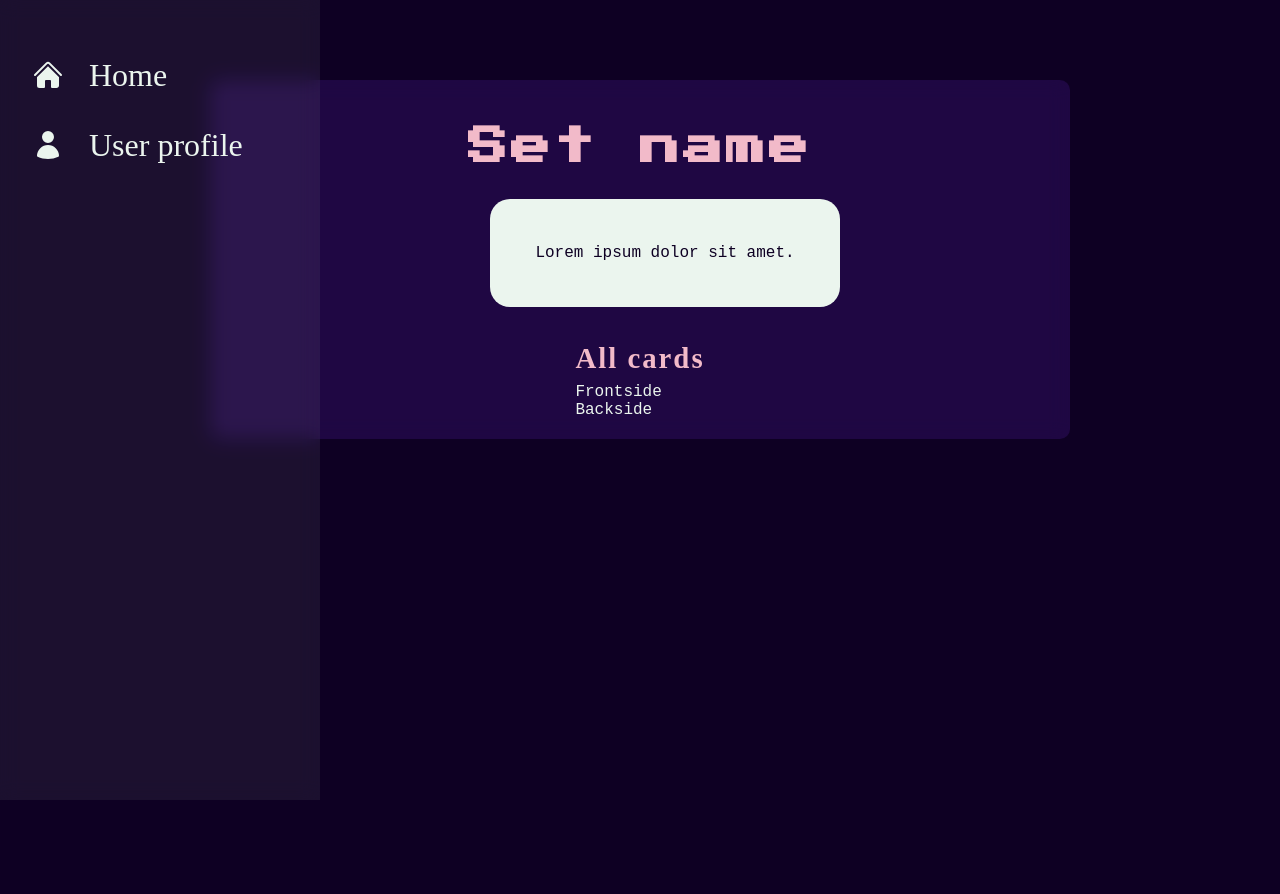
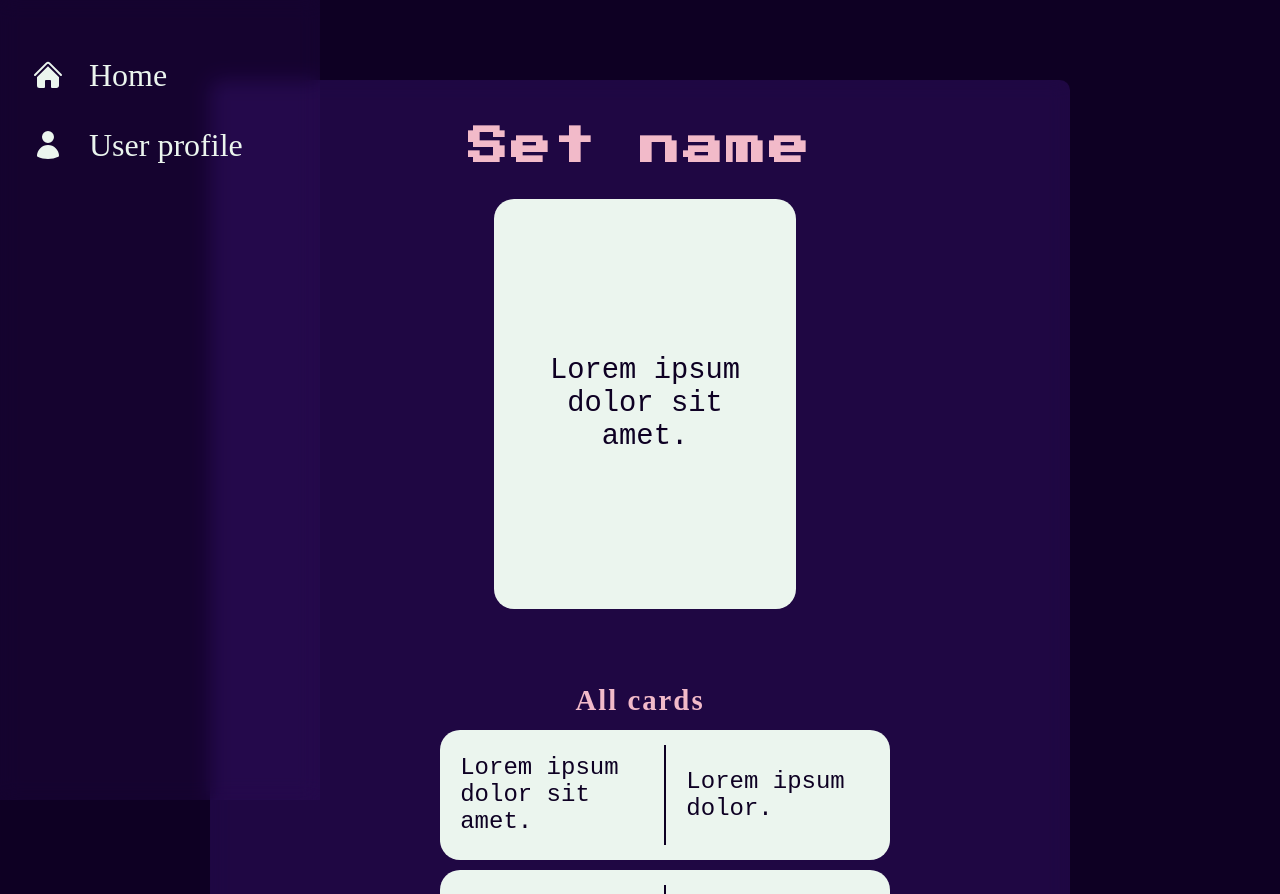
Before and after one commit to Paavkaa/Flash-cards, a React (Create React App) app: page /set in a window 1280 px wide. Shown: the top 894 px of the page. Before the commit the page ends 800 px from the top, so only its background shows below. Built offline with nearby package versions, Linux system fonts and the light colour scheme; a web font is replaced by a local one.

Commit message:
Cards now work right, edited styles of cards + Created preview of cards in set

```diff
--- a/src/home/home.tsx
+++ b/src/home/home.tsx
@@ -18,11 +18,10 @@ export default function Home() {
                 <h2 className="Subtitle">Learn fast way with flash cards</h2>
             </div>
 
-            <div className="flex justifyCenter">
-                <div className="previewCard">
+            <div className="flex justifyCenter gap20">
                 <Card
                     frontSide={
-                            <div className={"flex column alignCenter justifyCenter"}>
+                        <div className={"flex column alignCenter justifyCenter largeCard"}>
                             <h3>Create account</h3>
                             <p>Lorem ipsum dolor sit amet, consectetur adipisicing elit. Autem, tempore?</p>
                             <a href="/register" onClick={handleLinkClick} className="smallButton">Register</a>
@@ -30,14 +29,13 @@ export default function Home() {
                     }
 
                     backSide={
-                            <div className={"flex column alignCenter justifyCenter"}>
+                        <div className={"flex column alignCenter justifyCenter largeCard"}>
                             <h3>Have account</h3>
                             <p>Lorem ipsum dolor sit amet, consectetur adipisicing elit. Autem, tempore?</p>
                             <a href="/login" onClick={handleLinkClick} className="smallButton">Log in</a>
                         </div>
                     }
                 />
-                </div>
 
                 <div className="divBackground width50">
                     Lorem ipsum dolor sit amet, consectetur adipisicing elit. Accusamus blanditiis commodi corporis
--- a/src/index.css
+++ b/src/index.css
@@ -178,7 +178,11 @@ a:hover {
 }
 
 .justifySpaceBetween {
-  justify-content: space-between;
+  justify-content: space-between !important;
+}
+
+.justifySpaceEvenly {
+  justify-content: space-evenly !important;
 }
 
 /* content width */
@@ -198,6 +202,10 @@ a:hover {
     width: 50%;
   }
 
+  .width30 {
+    width: 30%;
+  }
+
 /* content height */
   .height100 {
     height: 100%;
@@ -207,15 +215,25 @@ a:hover {
     height: 50%;
   }
 
-/* text position */
-
-.textCenter {
-    text-align: center;
-}
+/* gap and spacing */
+  .gap20 {
+    gap: 20px;
+  }
 
 /* Margin and padding */
   .marginBottom20 {
     margin-bottom: 20px;
+  }
+
+/* TEXT */
+/* text color */
+  .textDark {
+    color: var(--primary-background);
+  }
+
+/* text position */
+  .textCenter {
+    text-align: center;
   }
 
 /* OTHER */
--- a/src/login/setPage.tsx
+++ b/src/login/setPage.tsx
@@ -1,5 +1,7 @@
 import React from "react";
-import Nav, {Card} from "../utils";
+import Nav, {Card, Divider} from "../utils";
+import {IonItemDivider} from "@ionic/react";
+import {RxDividerVertical} from "react-icons/rx";
 
 export default function SetPage() {
     return (
@@ -10,35 +12,48 @@ export default function SetPage() {
 
                 <Card
                     frontSide={
-                        <>
+                        <div className="largeCard flex alignCenter justifyCenter textCenter">
                             <p>Lorem ipsum dolor sit amet.</p>
-                        </>
+                        </div>
 
                     }
 
                     backSide={
-                        <>
+                        <div className="largeCard flex alignCenter justifyCenter textCenter">
                             <p>Lorem ipsum dolor sit amet.</p>
-                        </>
+
+                        </div>
                     }
                 />
 
-                <div>
-                    <h3>All cards</h3>
+                <div className="width50">
+                    <h3 className="textCenter">All cards</h3>
                     <div className="flex column">
-                        <div>
-                            <div>
-                                <p>Frontside</p>
-                            </div>
-
-                            <div>
-                                <p>Backside</p>
-                            </div>
-                        </div>
-
+                        <CardPreview />
+                        <CardPreview />
+                        <CardPreview />
+                        <CardPreview />
+                        <CardPreview />
+                        <CardPreview />
                     </div>
                 </div>
             </div>
         </div>
     );
 }
+
+function CardPreview() {
+    return (
+        <div className="card previewCard flex justifySpaceEvenly">
+            <div className="width50">
+                <p>Lorem ipsum dolor sit amet.</p>
+            </div>
+
+            <Divider/>
+
+            <div className="width50">
+                <p>Lorem ipsum dolor.</p>
+            </div>
+        </div>
+    );
+}
--- a/src/login/userPage.tsx
+++ b/src/login/userPage.tsx
@@ -1,17 +1,17 @@
 import React, { useState } from "react";
-import Nav, {Card, CardPreview} from "../utils";
+import Nav, {Card, SetPreview} from "../utils";
 import {HiArrowRight, HiArrowLeft} from "react-icons/hi";
 
 export default function UserPage() {
-    const fav = Array.from({ length: 14 }, (_, i) => <CardPreview key={i} />);
-    const all = Array.from({ length: 28 }, (_, i) => <CardPreview key={i} />);
+    const fav = Array.from({ length: 14 }, (_, i) => <SetPreview key={i} />);
+    const all = Array.from({ length: 28 }, (_, i) => <SetPreview key={i} />);
     return (
         <div className="main">
             <Nav />
             <h1>Welcome "user"</h1>
 
             <GridDisplaying headerText={'Favourite'} numToDisplay={8} allSets={fav} styles={"divBackground marginBottom20"} />
-            <GridDisplaying headerText={'All sets'} numToDisplay={12} allSets={all} styles={"divBackground"} />
+            <GridDisplaying headerText={'All sets'} numToDisplay={16} allSets={all} styles={"divBackground marginBottom20"} />
         </div>
     );
 }
--- a/src/utils/index.tsx
+++ b/src/utils/index.tsx
@@ -53,11 +53,6 @@ export function footer() {
     )
 }
 
-/*
-* TODO: Make Card() clean template and add content as props
-*   - Add a prop for the both sides of the card
-*   - Maybe the preview card can be a separate component ???
-* */
 interface CardProps {
     frontSide: React.ReactNode;
     backSide: React.ReactNode;
@@ -105,29 +100,26 @@ export const Card: React.FC<CardProps> = ({ frontSide, backSide }) => {
         config: { mass: 5, tension: 500, friction: 80 }
     });
 
-    const frontOpacity = opacity.interpolate(o => 1 - o);
-    const backOpacity = opacity;
-
     // Function to flip the card
     const toggleFlip = () => setIsFlipped(!isFlipped);
 
     return (
-        <div onClick={() => setIsFlipped(!isFlipped)} >
-            <animated.div style={{ transform }} className="card">
+        <div onClick={() => setIsFlipped(!isFlipped)}
+             onMouseMove={handleMouseMove}
+             onMouseLeave={handleMouseLeave}>
+            <animated.div style={{ transform }} className="card" >
                 <animated.div
                     style={{
                         transform: 'rotateY(0deg)',
-                        opacity: frontOpacity,
+                        display: isFlipped ? 'none' : 'block'
                     }}
                 >
                     {frontSide}
                 </animated.div>
                 <animated.div
                     style={{
-                        opacity: backOpacity,
-                        transform: 'rotateY(180deg)',
-                        position: 'absolute'
-
+                        display: isFlipped ? 'block' : 'none',
+                        transform: 'rotateY(180deg)'
                     }}
                 >
                     {backSide}
@@ -137,16 +129,24 @@ export const Card: React.FC<CardProps> = ({ frontSide, backSide }) => {
     );
 }
 
-export function CardPreview() {
+export function SetPreview() {
     return (
         <a className="card smallCard cardHover flex column justifySpaceBetween"
            href="/set">
             <h3>Card title</h3>
 
-            <div className="flex row justifySpaceBetween">
+            <div className="flex row justifySpaceBetween width80">
                 <p>In set: 13</p>
                 <p><HiUser/> Username</p>
             </div>
         </a>
     );
 }
+
+
+export function Divider() {
+    return (
+        <div className="divider">
+        </div>
+    );
+}
--- a/src/utils/styles.css
+++ b/src/utils/styles.css
@@ -8,7 +8,7 @@
     top: 0;
     left: 0;
 
-    background-color: #EBf5EE10;
+    background-color: #47198B20;
     backdrop-filter: blur(10px);
 
     height: 100%;
@@ -56,7 +56,6 @@
     justify-content: center;
     align-items: center;
 
-    padding: 20px;
     margin: 5px;
 
     border-radius: 20px;
@@ -70,12 +69,14 @@
 
 .card p, span, label {
     color: var(--primary-background);
-    transition: opacity 0.5s
+    transition: opacity 0.5s;
 }
 
 .previewCard {
-    max-width: 1000px;
-    margin: 0 50px;
+    width: 100%;
+
+    padding: 10px 20px;
+    font-size: 1.5rem;
 }
 
 .cardSide {
@@ -83,7 +84,7 @@
 }
 
 .smallCard {
-    width: 200px;
+    width: 15vw;
     height: 100px;
 
     border-radius: 15px;
@@ -105,10 +106,15 @@
 }
 
 .largeCard {
-    width: 20vw;
+    width: 15vw;
+    max-width: 1000px;
     height: 50vh;
 
+    margin: 0 50px;
+
     border-radius: 20px;
+
+    font-size: 1.8rem;
 }
 
 .cardGrid {
@@ -127,3 +133,12 @@
     transition: ease-in-out 80ms;
     box-shadow: rgba(0, 0, 0, 0.2)0 25px 50px -12px;
 }
+
+/* DIVIDER */
+.divider {
+    height: 100px;
+    width: 3px;
+    background: var(--primary-background);
+
+    margin: 5px 20px;
+}
```
Lines whose indentation alone changed are shown as unchanged.
